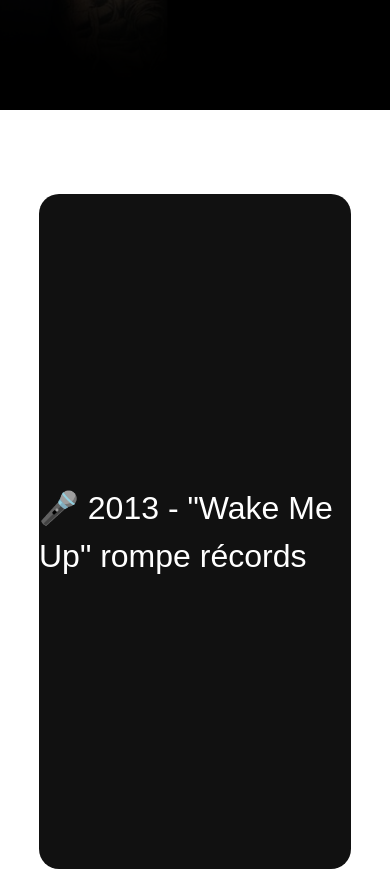
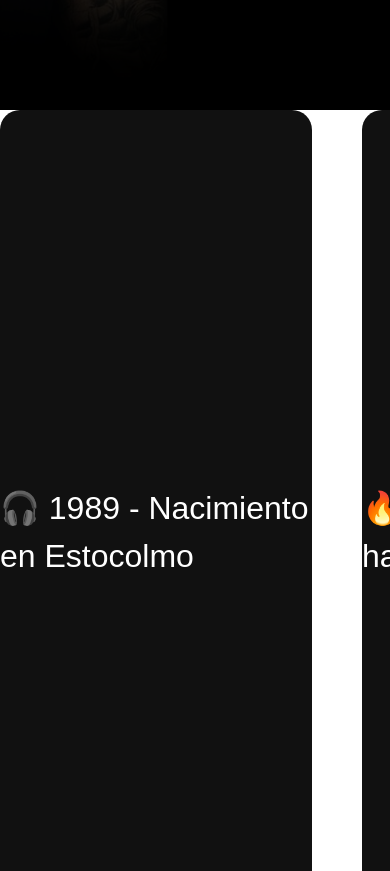
Before and after one commit to JerryRivera609/avicii-project, a Next.js app: page / in a window 390 px wide. Shown: the part 803-1674 px from the top of the page. Built offline with nearby package versions, Linux system fonts and the light colour scheme; no server answers; a web font is replaced by a local one.

Commit message:
Se corrigió problema en el timeline

```diff
--- a/src/app/components/about.css
+++ b/src/app/components/about.css
@@ -4,18 +4,19 @@
     overflow: hidden;
     display: flex;
     align-items: center;
-    justify-content: center;
+    justify-content: flex-start;
 }
 
 .timeline-sections {
     display: flex;
     gap: 50px;
     width: max-content;
+    height: 100%;
 }
 
 .timeline-item {
     min-width: 80vw;
-    height: 80vh;
+    height: 100vh;
     background: #111;
     color: white;
     display: flex;
--- a/src/app/components/about.tsx
+++ b/src/app/components/about.tsx
@@ -3,7 +3,7 @@
 import { useEffect, useRef } from "react";
 import gsap from "gsap";
 import { ScrollTrigger } from "gsap/ScrollTrigger";
-import "./about.css"; // Asegúrate de tener los estilos
+import "./about.css";
 
 gsap.registerPlugin(ScrollTrigger);
 
@@ -16,34 +16,29 @@
     const sections = sectionsRef.current;
 
     if (container && sections) {
-        let scrollTween = gsap.to(sections, {
-            x: () => -(sections.scrollWidth - window.innerWidth),
+        window.scrollTo({ top: 0, behavior: "smooth" });
+
+        gsap.to(sections, {
+        x: () => -1 * (sections.scrollWidth - window.innerWidth),
         ease: "none",
         scrollTrigger: {
             trigger: container,
             start: "top top",
-                end: () => `+=${sections.scrollWidth - window.innerWidth}`,
+            end: () => `+=${sections.scrollWidth}`,
             scrub: 1,
             pin: true,
             anticipatePin: 1,
             },
         });
-
-        return () => {
-            scrollTween.kill();
-        };
     }
 }, []);
 
     return (
         <div className="timeline-container" ref={containerRef}>
             <div className="timeline-sections" ref={sectionsRef}>
-            <section className="timeline-item">🎧 Inicio</section>
                 <section className="timeline-item">🎧 1989 - Nacimiento en Estocolmo</section>
                 <section className="timeline-item">🔥 2011 - "Levels" lo hace famoso</section>
                 <section className="timeline-item">🎤 2013 - "Wake Me Up" rompe récords</section>
-            <section className="timeline-item">💿 2019 - Álbum póstumo "TIM"</section>
-            <section className="timeline-item">💿 2019 - Álbum póstumo "TIM"</section>
                 <section className="timeline-item">💿 2019 - Álbum póstumo "TIM"</section>
             </div>
         </div>
```
Lines whose indentation alone changed are shown as unchanged.
